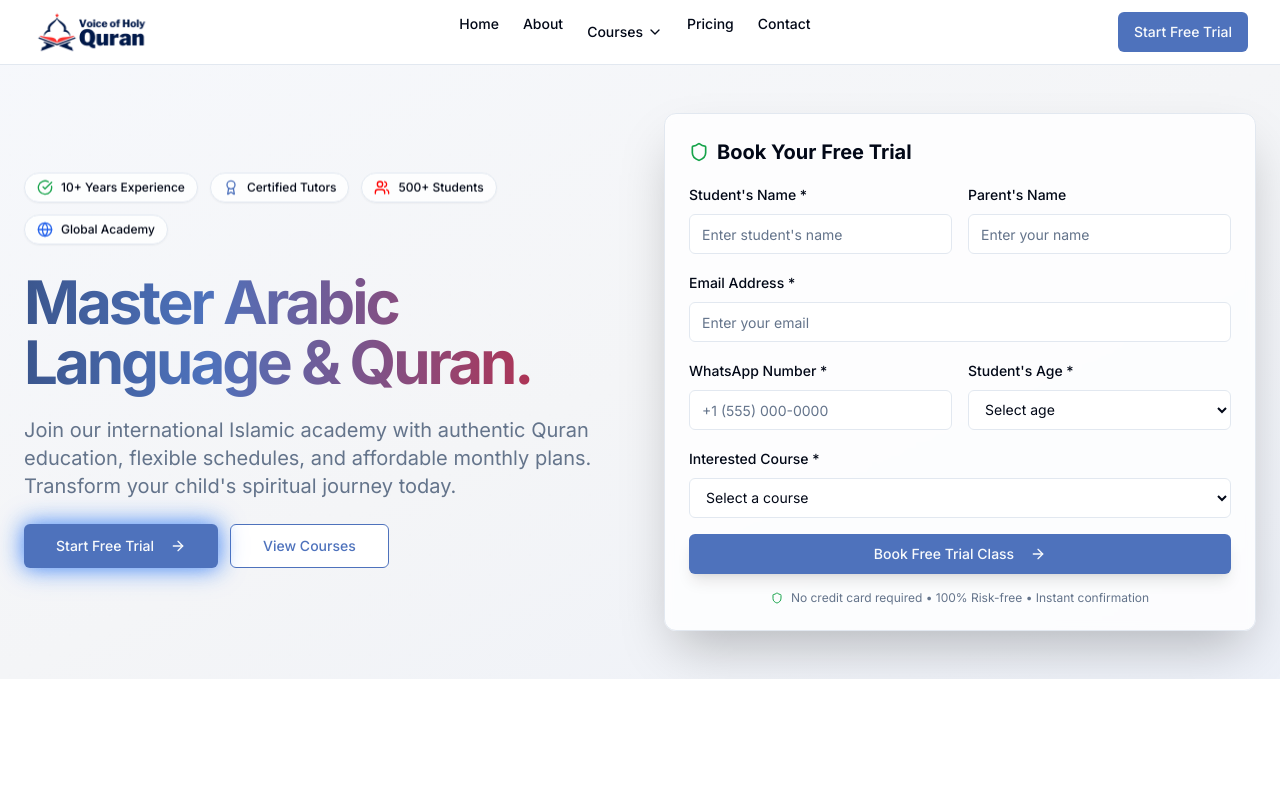
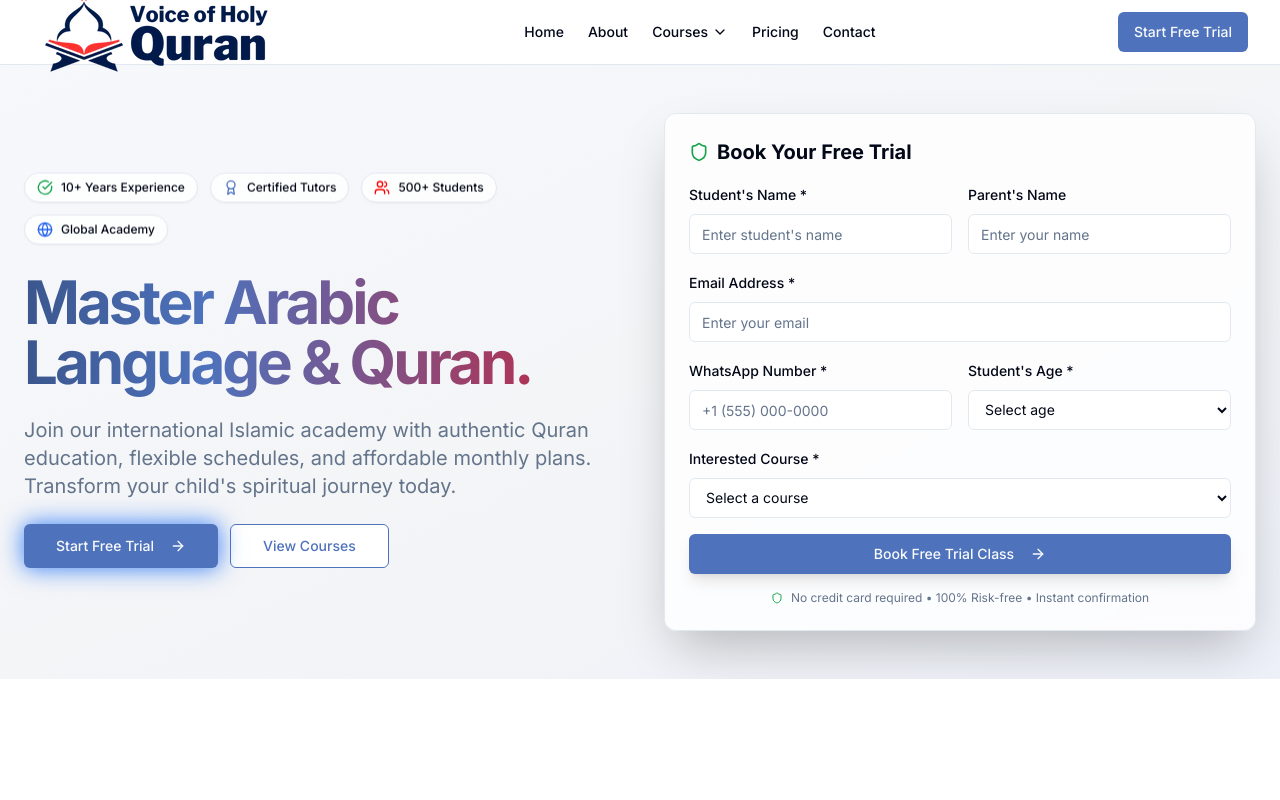
Before and after one commit to mrfantastic05678/vhq, a Next.js app: page / in a window 1280 px wide. Shown: the top 800 px of the page. Built offline with nearby package versions, Linux system fonts and the light colour scheme.

Commit message:
fix: align header nav items and resolve Next.js image aspect ratio warning

```diff
--- a/components/Footer.tsx
+++ b/components/Footer.tsx
@@ -17,7 +17,7 @@ export default function Footer() {
                   alt="Voice Of Holy Quran"
                   width={140}
                   height={70}
-                  style={{ height: "auto" }}
+                  style={{ width: "auto", height: "auto" }}
                 />
               </div>
             </div>
--- a/components/mobile-menu.tsx
+++ b/components/mobile-menu.tsx
@@ -29,29 +29,29 @@ export function MobileMenu() {
                 alt="Voice Of Holy Quran"
                 width={120}
                 height={60}
-                style={{ height: "auto" }}
+                style={{ width: "auto", height: "auto" }}
               />
             </Link>
           </div>
 
           {/* Desktop Navigation */}
-          <nav className="hidden md:flex gap-6">
+          <nav className="hidden md:flex items-center gap-6">
             <Link
               href="/"
-              className="text-sm font-medium hover:text-primary transition-colors"
+              className="text-sm font-medium hover:text-primary transition-colors py-2"
             >
               Home
             </Link>
             <Link
               href="/about"
-              className="text-sm font-medium hover:text-primary transition-colors"
+              className="text-sm font-medium hover:text-primary transition-colors py-2"
             >
               About
             </Link>
-            <div className="relative group">
+            <div className="relative group py-2">
               <Link
                 href="/courses"
-                className="flex items-center gap-1 text-sm font-medium hover:text-primary transition-colors py-2"
+                className="flex items-center gap-1 text-sm font-medium hover:text-primary transition-colors"
               >
                 Courses
                 <ChevronDown className="h-4 w-4 transition-transform group-hover:rotate-180" />
@@ -70,13 +70,13 @@ export function MobileMenu() {
             </div>
             <Link
               href="/fee"
-              className="text-sm font-medium hover:text-primary transition-colors"
+              className="text-sm font-medium hover:text-primary transition-colors py-2"
             >
               Pricing
             </Link>
             <Link
               href="/contact"
-              className="text-sm font-medium hover:text-primary transition-colors"
+              className="text-sm font-medium hover:text-primary transition-colors py-2"
             >
               Contact
             </Link>
```
